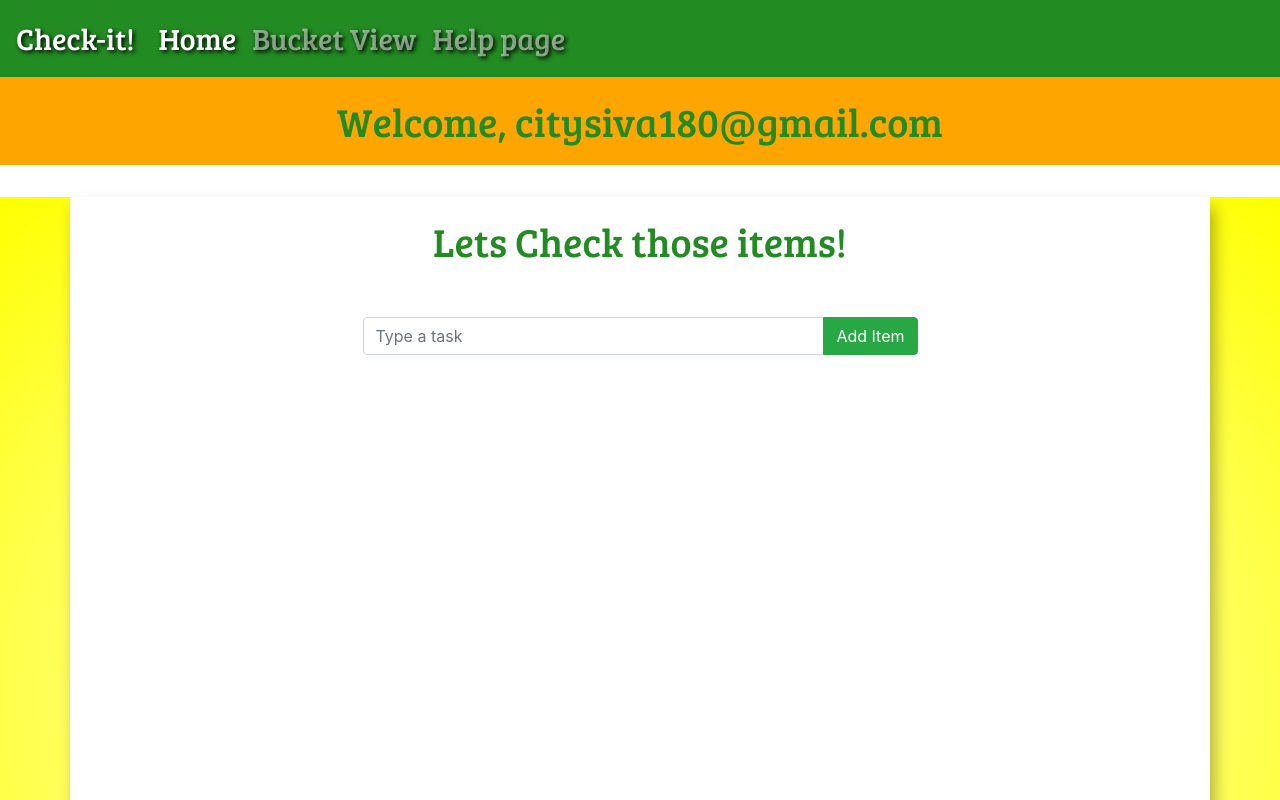
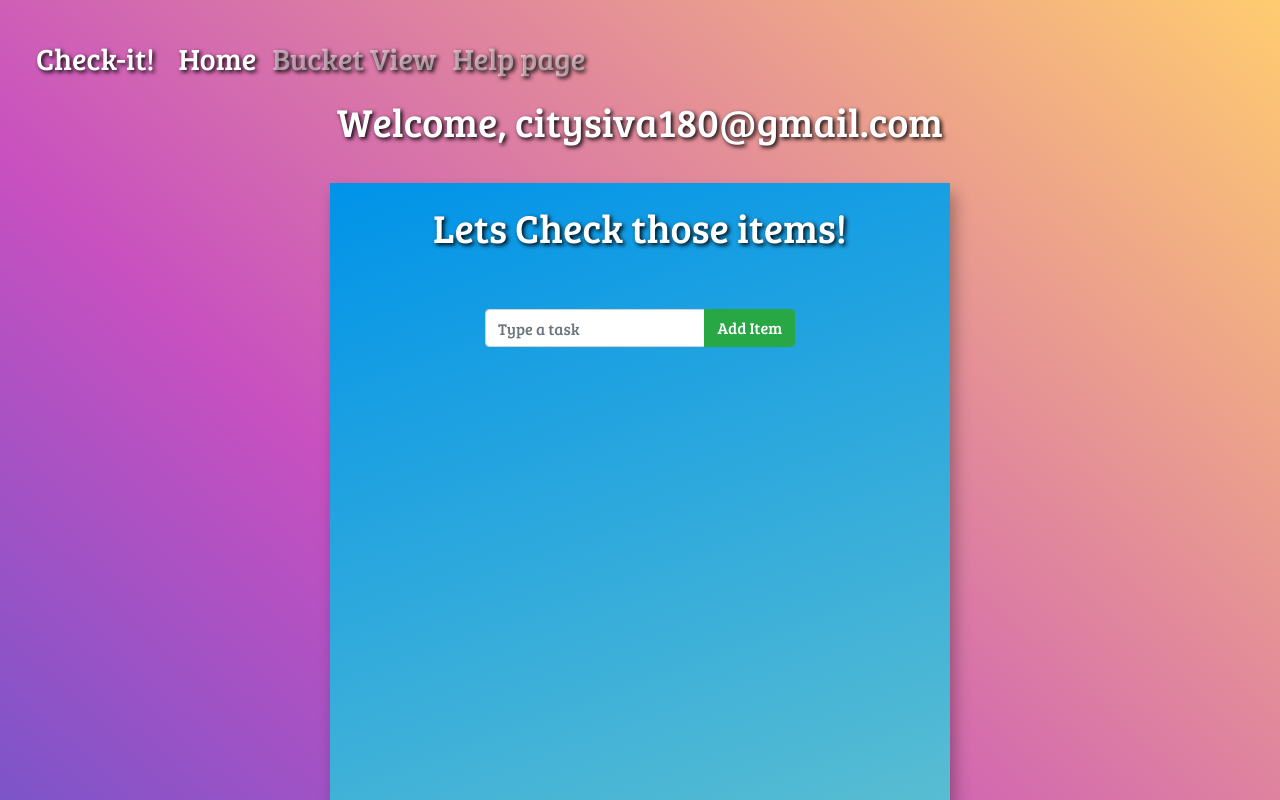
Before and after one commit to citysiva180/merntodoapp, a React (Create React App) app: page / in a window 1280 px wide. Shown: the top 800 px of the page. Built offline with nearby package versions, Linux system fonts and the light colour scheme.

Commit message:
Style_changed

```diff
--- a/server.js
+++ b/server.js
@@ -67,10 +67,10 @@ app.post("/login", async (req, res) => {
 
 app.post("/todos", async (req, res) => {
   const { authorization } = req.headers;
-  const [, token] = authorization.split("");
+  const [, token] = authorization.split(" ");
   const [username, password] = token.split(":");
+  const todosItems = req.body;
   const user = await User.findOne({ username }).exec();
-  const todosItems = req.body;
   //Stops user from creating a new user again..
   if (!user || user.password !== password) {
     res.status(403);
@@ -83,7 +83,7 @@ app.post("/todos", async (req, res) => {
   if (!todos) {
     await Todos.create({
       userId: user._id,
-      todos: [],
+      todos: todosItems,
     });
   } else {
     todos.todos = todosItems;
--- a/src/components/Footer/Footer.css
+++ b/src/components/Footer/Footer.css
@@ -2,10 +2,10 @@
   /* display: none; */
   /* position: fixed; */
 
-  background-color: forestgreen;
+  background-color: NONE;
   height: 100px;
 }
 
-.Footer > h1 {
+.Footer>h1 {
   color: white;
 }
--- a/src/components/Footer/Footer.jsx
+++ b/src/components/Footer/Footer.jsx
@@ -4,7 +4,7 @@ import "../Footer/Footer.css";
 const Footer = () => {
   return (
     <div className="Footer">
-      <h1> Footer Goes here....</h1>
+      <p>Alrights Reserved to Check-it App</p>
     </div>
   );
 };
--- a/src/components/NavBar/NavBar.css
+++ b/src/components/NavBar/NavBar.css
@@ -1,5 +1,5 @@
 .navbar {
-    background-color: forestgreen;
+    background-color: NONE;
     font-family: "Bree Serif", serif;
     font-size: 30px;
     /* box-shadow: 5px 10px 15px rgba(0, 0, 0, 0.3); */
--- a/src/components/Todolist/Todolist.css
+++ b/src/components/Todolist/Todolist.css
@@ -1,7 +1,8 @@
-.ToDO>.container>h1 {
+.ToDO>h1 {
   padding: 20px;
   font-family: "Bree Serif", serif;
-  color: forestgreen;
+  text-shadow: 2px 2px 4px #000000;
+  color: white;
 }
 
 .ToDO {
@@ -10,15 +11,25 @@
   /* background-size: 65px 65px; */
   /* background-color: #F4D03F;
     background-image: linear-gradient(132deg, #F4D03F 0%, #16A085 100%); */
-
-  background-image: radial-gradient(white, yellow);
+  background-color: #0093E9;
+  background-image: linear-gradient(160deg, #0093E9 0%, #80D0C7 100%);
+  width: 50%;
 }
 
-.ToDO>.container {
-  background-color: white;
+.ToDO {
+  background-color: violet;
   height: 1000px;
+
   /* border: 5px solid forestgreen */
   box-shadow: 5px 10px 15px rgba(0, 0, 0, 0.3);
   /* text-align: center; */
 
 }
+
+
+/* .ToDO>.input-group>.form-check-input::before,
+.ToDO>.input-group>.form-check-input::after {
+  top: .8rem;
+  width: 5rem;
+  height: 5rem;
+} */
--- a/src/components/Todolist/Todolist.jsx
+++ b/src/components/Todolist/Todolist.jsx
@@ -39,8 +39,7 @@ const Todos = () => {
   };
 
   return (
-    <div className="ToDO">
-      <div className="container">
+    <div className="ToDO mx-auto">
       <h1>Lets Check those items!</h1>
       <div className="input-group mx-auto w-25 d-block">
         {todos.map((todo, index) => (
@@ -78,7 +77,6 @@ const Todos = () => {
         </div>
       </form>
     </div>
-    </div>
   );
 };
 
--- a/src/components/Welcome/welcome.css
+++ b/src/components/Welcome/welcome.css
@@ -1,6 +1,16 @@
-.Welcome>h1 {
+.Welcome {
     padding: 20px;
     font-family: "Bree Serif", serif;
-    color: forestgreen;
-    background-color: orange;
+    font-size: 20px;
+    color: white;
+    text-shadow: 2px 2px 4px #000000;
+    background-color: #4158D0;
+    background-image: linear-gradient(43deg, #4158D0 0%, #C850C0 46%, #FFCC70 100%);
+
+
 }
+
+.Welcome>h1 {
+    color: white;
+    text-shadow: 2px 2px 4px #000000;
+}
```
Lines whose indentation alone changed are shown as unchanged.
